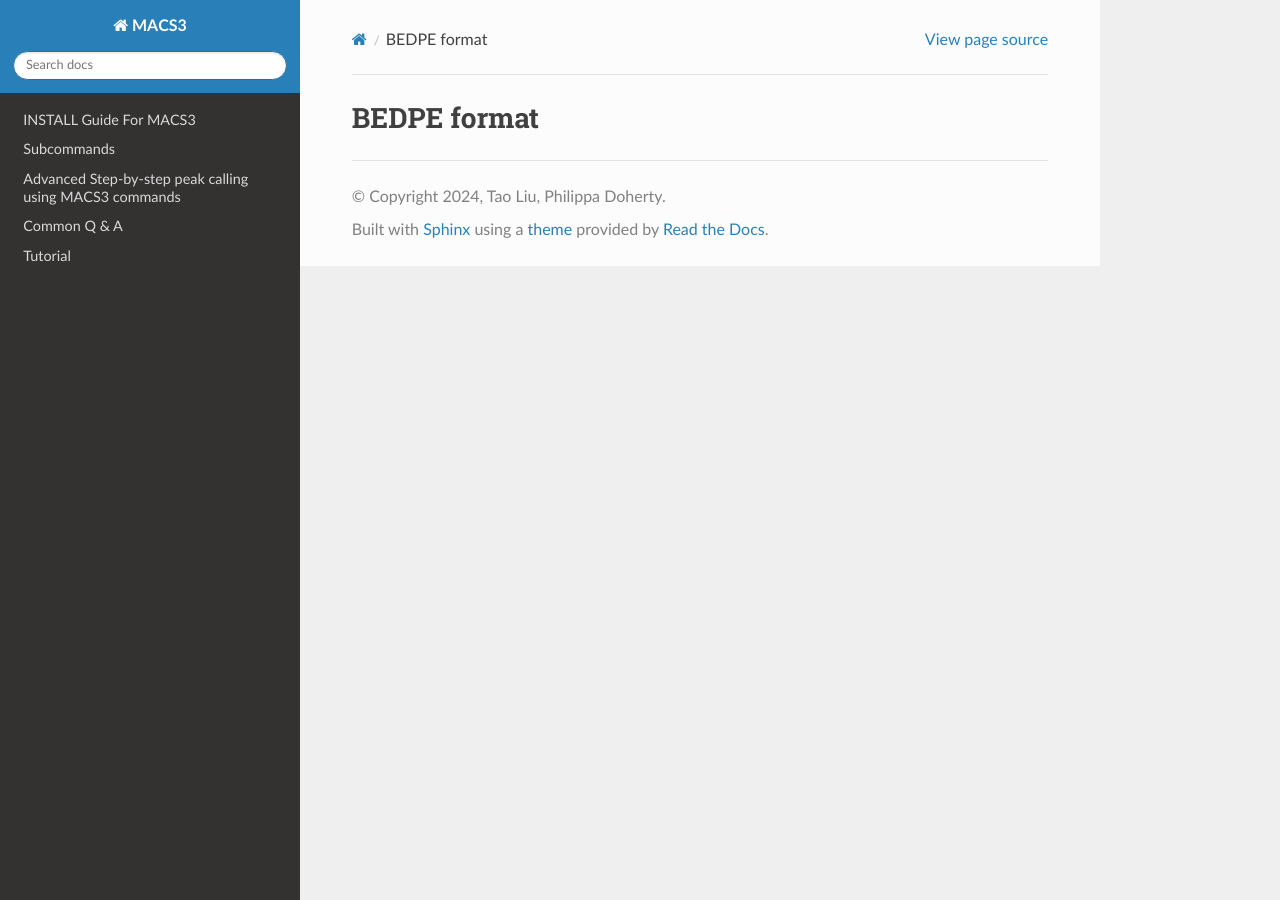
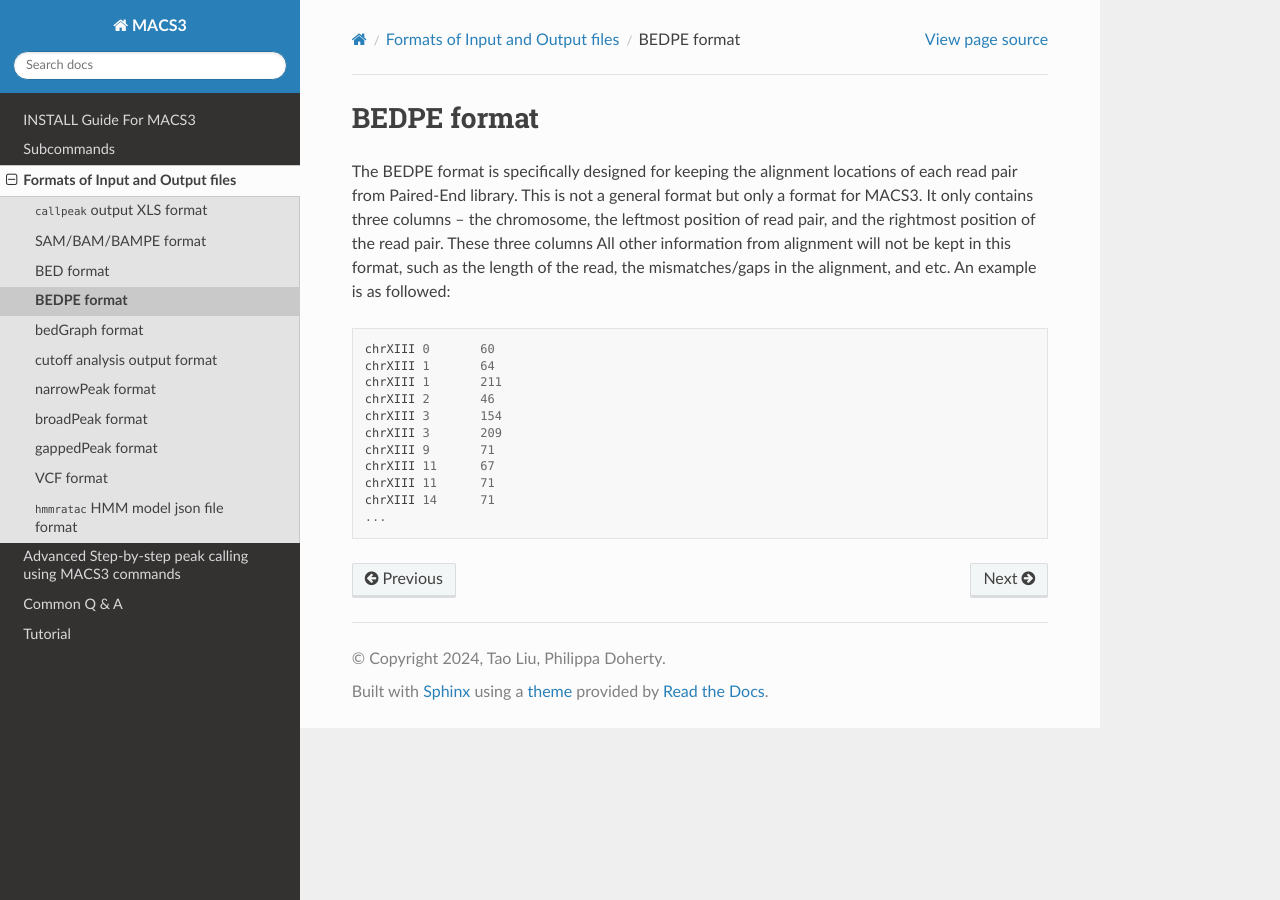
Before and after one commit to macs3-project/MACS, a Sphinx documentation site: the page built from docs/source/docs/BEDPE.md, in a window 1280 px wide. Built offline with Sphinx 7.4.7 and the Read the Docs theme 2.0.0, drawn with Linux system fonts in a browser that asks for light colours; pages that are not in the unit, such as notebooks, are missing from menus.

Commit message:
update docs

````diff
--- a/docs/source/conf.py
+++ b/docs/source/conf.py
@@ -16,8 +16,8 @@
 
 extensions = [
     'myst_parser',
-    'sphinx.ext.autodoc',
-    'sphinx.ext.viewcode',
+    #'sphinx.ext.autodoc',
+    #'sphinx.ext.viewcode',
     'sphinx.ext.mathjax',
     'sphinx.ext.githubpages'
     ]
--- a/docs/source/docs/BEDPE.md
+++ b/docs/source/docs/BEDPE.md
@@ -1 +1,24 @@
 # BEDPE format
+
+The BEDPE format is specifically designed for keeping the alignment
+locations of each read pair from Paired-End library. This is not a
+general format but only a format for MACS3. It only contains three
+columns -- the chromosome, the leftmost position of read pair, and the
+rightmost position of the read pair. These three columns All other information from
+alignment will not be kept in this format, such as the length of the
+read, the mismatches/gaps in the alignment, and etc. An example is as
+followed:
+
+```
+chrXIII	0	60
+chrXIII	1	64
+chrXIII	1	211
+chrXIII	2	46
+chrXIII	3	154
+chrXIII	3	209
+chrXIII	9	71
+chrXIII	11	67
+chrXIII	11	71
+chrXIII	14	71
+...
+```
````
Also changed, not shown: docs/source/index.md (+1 -0 lines), docs/source/docs/fileformats_index.md (line endings or trailing spaces), 1 other file.
